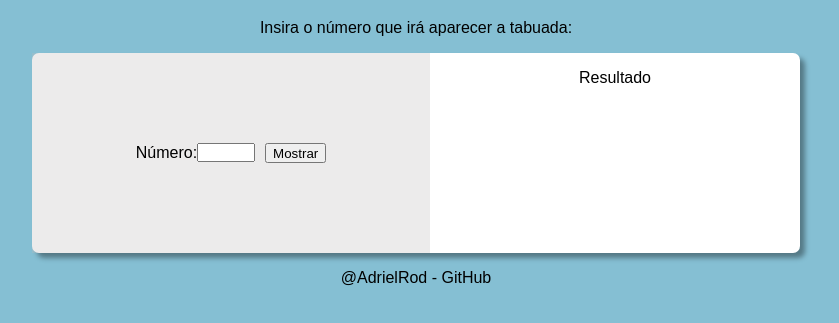
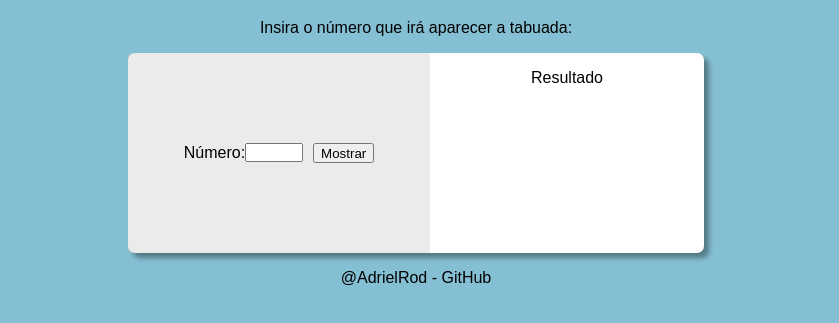
Before and after one commit to AdrielRod/projeto-tabuada, a plain HTML site: page index.html in a window 1280 px wide. Shown: the part 61-384 px from the top of the page, without its empty margins (224-1063 px from the left). Drawn offline with Linux system fonts and the light colour scheme.

Commit message:
ajuste na responsividade

```diff
--- a/estilos/style.css
+++ b/estilos/style.css
@@ -56,7 +56,7 @@ section{
 @media screen and (width > 979px)
 {
     section{
-        width: 60vw;
+        width: 45vw;
         transition: all 0.4s;
     }
 }
```
